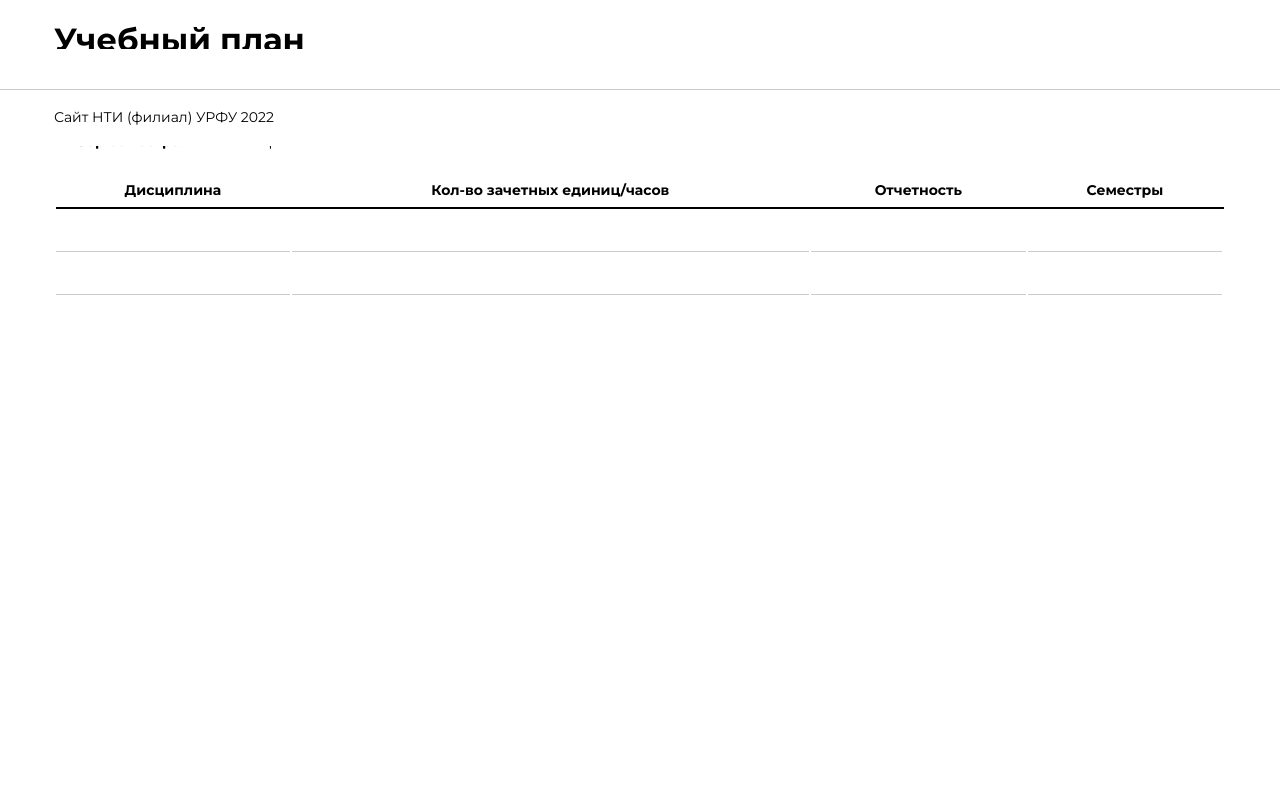
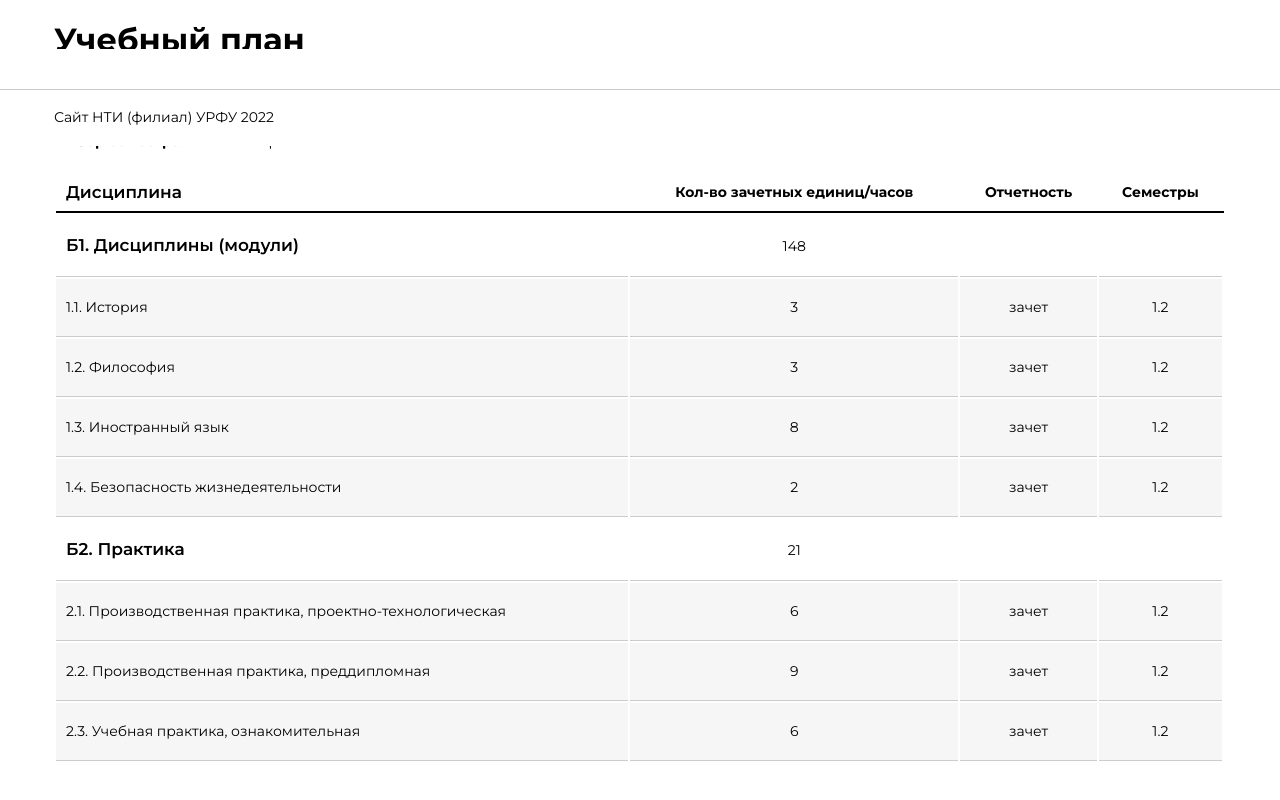
Before and after one commit to Merck-web/NTMT, a React (Create React App) app in the folder frontend/: page /plan in a window 1280 px wide. Shown: the part 654-1454 px from the top of the page. Before the commit the page ends 1051 px from the top, so only its background shows below. Built offline with nearby package versions, Linux system fonts and the light colour scheme.

Commit message:
верстка 90%

```diff
--- a/frontend/src/index.css
+++ b/frontend/src/index.css
@@ -285,10 +285,28 @@ input {
   height: 2px;
   background: #000000;
 }
-.zach-detail{
+.zach-detail {
   line-height: 16px;
   padding: 20px 0;
-  border-bottom: 1px solid #CCCCCC;
+  border-bottom: 1px solid #cccccc;
+}
+.plan-table .main-tr td:first-child {
+  font-weight: 600;
+  font-size: 17px;
+  line-height: 21px;
+  color: #000000;
+}
+.plan-table tr:not(.main-tr) {
+  background: rgba(237, 238, 240, 0.5);
+}
+.plan-table tr:not(.main-tr) td {
+  font-weight: 400;
+  font-size: 14px;
+  line-height: 17px;
+}
+.plan-table td:first-child {
+  text-align: left;
+  padding-left: 10px;
 }
 @media (max-width: 440px) {
   .routers {
--- a/frontend/src/json/plan.js
+++ b/frontend/src/json/plan.js
@@ -1,4 +1,4 @@
-const plan = [
+export const plan = [
   {
     disp: "Б1. Дисциплины (модули)",
     allTime: 148,
@@ -29,10 +29,13 @@ const plan = [
       },
     ],
   },
+];
+
+export const practise = [
   {
     disp: "Б2. Практика",
     allTime: 21,
-    subjects: [
+    subjects_pr: [
       {
         subject: "2.1. Производственная практика, проектно-технологическая",
         hours: 6,
@@ -54,5 +57,3 @@ const plan = [
     ],
   },
 ];
-
-export default plan;
--- a/frontend/src/screens/PlanScreen.jsx
+++ b/frontend/src/screens/PlanScreen.jsx
@@ -1,10 +1,9 @@
-import React, {useState} from "react";
-import plan from "../json/plan";
+import React from "react";
+import { plan, practise } from "../json/plan";
 
 function PlanScreen() {
-  const [disp, setDisp] = useState();
-  const [practise, setPractise] = useState();
-  console.log(plan)
+  const { subjects } = plan[0];
+  const { subjects_pr } = practise[0];
   return (
     <div>
       <div className='title'>Учебный план</div>
@@ -19,10 +18,10 @@ function PlanScreen() {
           <span>Выбор семестра:</span> Все семестры
         </div>
       </div>
-      <div className='details-table'>
+      <div className='details-table plan-table'>
         <table className='detail-table'>
           <thead className='detail-thead'>
-            <tr>
+            <tr className='main-tr'>
               <td>Дисциплина</td>
               <td>Кол-во зачетных единиц/часов</td>
               <td>Отчетность</td>
@@ -30,12 +29,32 @@ function PlanScreen() {
             </tr>
           </thead>
           <tbody>
-            {plan.map((plan, index) => (
+            <tr className='main-tr'>
+              <td className='zach-detail'>{plan[0].disp}</td>
+              <td className='zach-detail'>{plan[0].allTime}</td>
+              <td className='zach-detail'></td>
+              <td className='zach-detail'></td>
+            </tr>
+            {subjects.map((sub, index) => (
               <tr key={index}>
-                <td className='zach-detail'>{plan.disciplina}</td>
-                <td className='zach-detail'>{plan.hours}</td>
-                <td className='zach-detail'>{plan.itog}</td>
-                <td className='zach-detail'>{plan.date}</td>
+                <td className='zach-detail'>{sub.subject}</td>
+                <td className='zach-detail'>{sub.hours}</td>
+                <td className='zach-detail'>{sub.result}</td>
+                <td className='zach-detail'>{sub.semestrs}</td>
+              </tr>
+            ))}
+            <tr className='main-tr'>
+              <td className='zach-detail'>{practise[0].disp}</td>
+              <td className='zach-detail'>{practise[0].allTime}</td>
+              <td className='zach-detail'></td>
+              <td className='zach-detail'></td>
+            </tr>
+            {subjects_pr.map((pract, index) => (
+              <tr key={index}>
+                <td className='zach-detail'>{pract.subject}</td>
+                <td className='zach-detail'>{pract.hours}</td>
+                <td className='zach-detail'>{pract.result}</td>
+                <td className='zach-detail'>{pract.semestrs}</td>
               </tr>
             ))}
           </tbody>
```
